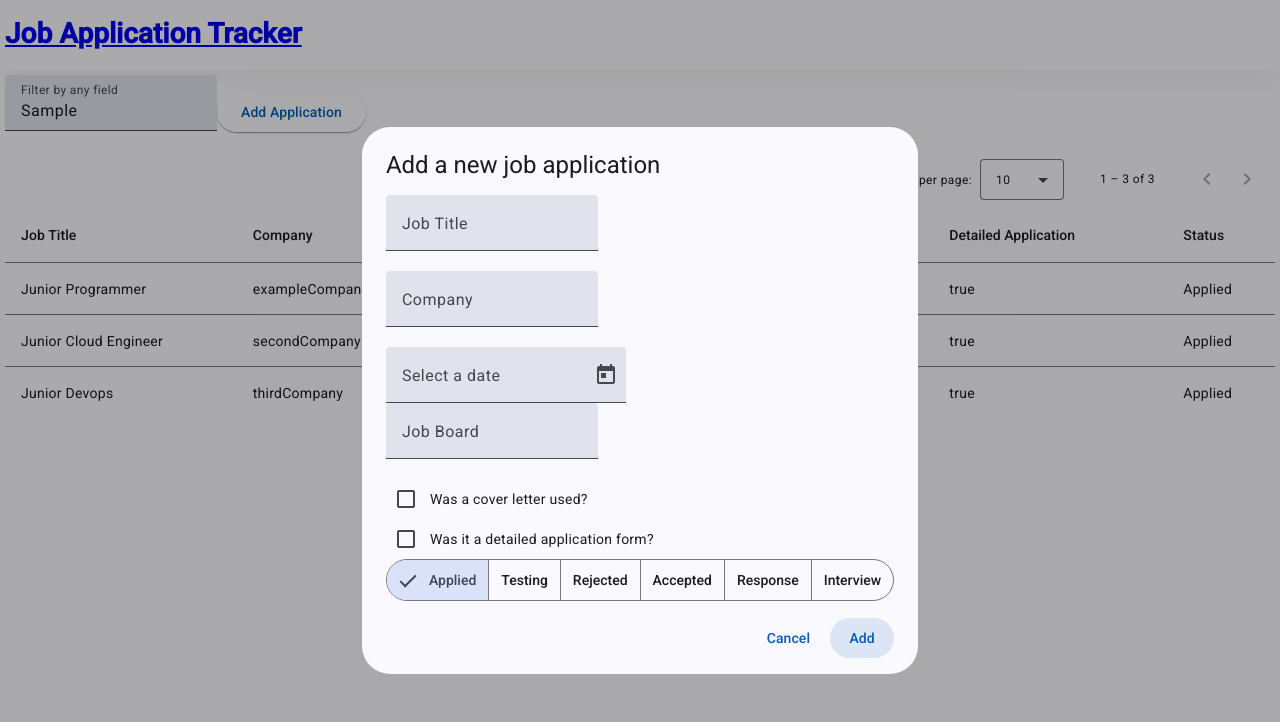
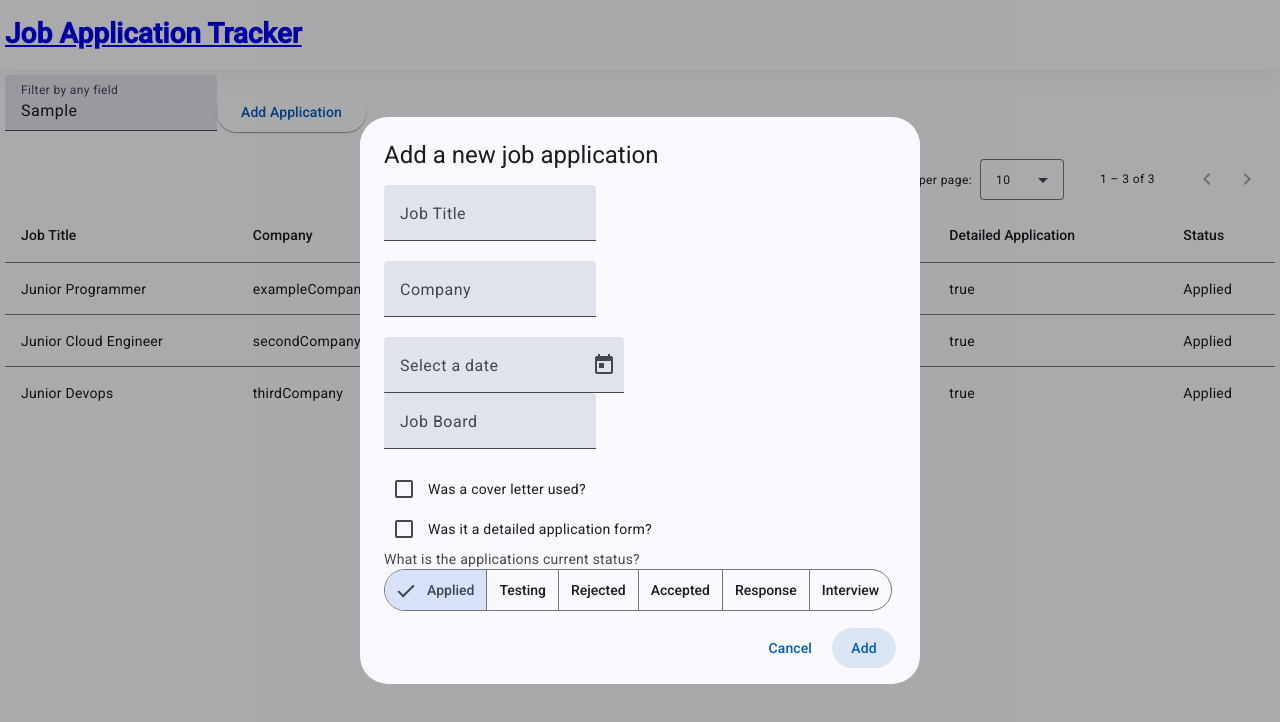
Before and after one commit to Jo53f/angular-jobApplicationTracker, an Angular app: page / in a window 1280 px wide. Both pictures are taken after typing "Sample" into the empty fields and a click on the button "Add Application". Shown: the top 722 px of the page. Built offline with nearby package versions, Linux system fonts and the light colour scheme.

Commit message:
add label to status button picker

```diff
--- a/src/app/application-dialog/application-dialog.html
+++ b/src/app/application-dialog/application-dialog.html
@@ -35,6 +35,7 @@
     <mat-checkbox #detailedApplicationStage>Was it a detailed application form?</mat-checkbox>
 
     <br>
+    <mat-label>What is the applications current status?</mat-label>
     <mat-button-toggle-group [formControl]="currentStatus">
         <mat-button-toggle value=Applied>Applied</mat-button-toggle>
         <mat-button-toggle value=Testing>Testing</mat-button-toggle>
```
